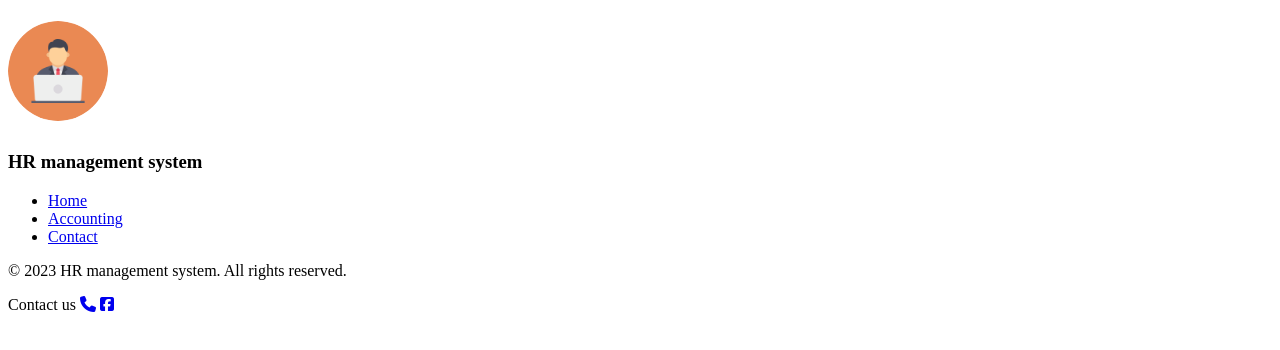
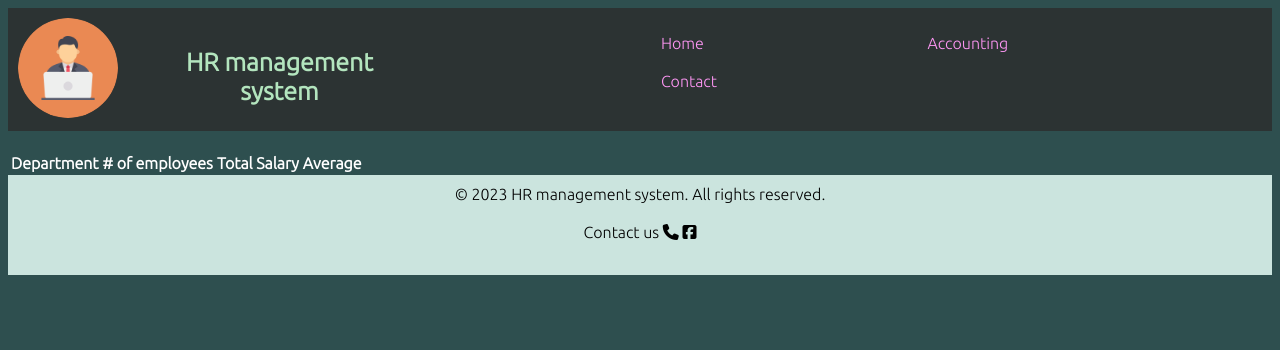
Before and after one commit to ammarAltarawneh/HR-management-system, a plain HTML site: page accounting.html in a window 1280 px wide. Drawn offline with Linux system fonts and the light colour scheme.

Commit message:
not completed

```diff
--- /dev/null
+++ b/CSS/accounting.css
@@ -0,0 +1,49 @@
+header {
+    display: flex;
+    background-color: #2C3333;
+    margin-bottom:20px ;
+}
+
+body {
+    font-family: 'Ubuntu', sans-serif;
+    background-color: #2E4F4F;
+    display: flex;
+    flex-direction: column;
+}
+
+nav ul li {
+    display: inline-block;
+    padding: 10px 10px;
+    margin-left: 200px;
+}
+
+a {
+    text-decoration: none;
+    color: rgb(255, 151, 245)
+}
+
+h1 {
+    margin-left: 40px;
+    font-size: 25px;
+    text-align: center;
+    margin-top: 40px;
+    color: #B3E5BE;
+}
+
+footer {
+
+    background-color:#CBE4DE;
+    height: 100px;
+}
+footer p {
+    text-align: center;
+    margin-top: 10px;
+}
+#contacts {
+    text-align: center;
+    margin-top: 20px;
+}
+
+#contLogo {
+    color: black;
+}
--- /dev/null
+++ b/J S/accounting.js
@@ -0,0 +1,63 @@
+'use strict';
+let allEmployees = [];
+function getAllEmployee(){
+    let jsonArr = localStorage.getItem('allEmployees');
+    let dataFromStorage = JSON.parse(jsonArr);
+    allEmployees = dataFromStorage;
+}
+
+
+function render(){
+
+    let tableEl = document.getElementById('table');
+
+    if(allEmployees == null){
+        allEmployees = [];
+     }
+
+     for(let i=0;i<allEmployees.length;i++){
+         let trEl1 = document.createElement('tr');
+         tableEl.appendChild(trEl1);
+
+         let tdEl1 = document.createElement('td');
+         tdEl1.textContent = allEmployees[i].department;
+         trEl1.appendChild(tdEl1)
+
+         let tdEl2 = document.createElement('td');
+         tdEl2.textContent = allEmployees[i].price;
+         trEl1.appendChild(tdEl2)
+
+         let tdEl3 = document.createElement('td');
+         tdEl3.textContent = allEmployees[i].isCold;
+         trEl1.appendChild(tdEl3)
+     }
+
+     let thEl = document.createElement('tr');
+     tableEl.appendChild(thEl);
+
+     let tdEl1 = document.createElement('th');
+     tdEl1.textContent = "Department";
+     thEl.appendChild(tdEl1);
+     tdEl1.setAttribute('style', 'color:white')
+
+     let tdEl2 = document.createElement('th');
+     tdEl2.textContent = "# of employees";
+     thEl.appendChild(tdEl2);
+     tdEl2.setAttribute('style', 'color:white')
+
+     let tdEl3 = document.createElement('th');
+     tdEl3.textContent = "Total Salary";
+     thEl.appendChild(tdEl3);
+     tdEl3.setAttribute('style', 'color:white')
+
+     let tdEl4 = document.createElement('th');
+     tdEl4.textContent = "Average";
+     thEl.appendChild(tdEl4);
+     tdEl4.setAttribute('style', 'color:white')
+
+
+    }
+
+    getAllEmployee()
+
+    render()
--- a/accounting.html
+++ b/accounting.html
@@ -1,16 +1,23 @@
 <!DOCTYPE html>
 <html lang="en">
+
 <head>
     <meta charset="UTF-8">
     <meta http-equiv="X-UA-Compatible" content="IE=edge">
     <meta name="viewport" content="width=device-width, initial-scale=1.0">
     <script src="https://kit.fontawesome.com/62d18b47ca.js" crossorigin="anonymous"></script>
+    <link rel="preconnect" href="https://fonts.googleapis.com">
+    <link rel="preconnect" href="https://fonts.gstatic.com" crossorigin>
+    <link href="https://fonts.googleapis.com/css2?family=Ubuntu:wght@300&display=swap" rel="stylesheet">
+    <link rel="stylesheet" href="./CSS/accounting.css">
     <title>Accounting</title>
 </head>
+
 <body>
     <header>
-        <h1><a href="#"><img src="./assets/hr management.png" alt="Logo" style="width: 100px; height: auto;  border-radius: 50%;"></a></h1>
-		<h3>HR management system</h3>
+        <h><a href="#"><img src="./assets/hr management.png" alt="Logo"
+                    style="width: 100px; height: auto;  border-radius: 50%; margin: 10%;"></a></h>
+        <h1>HR management system</h1>
         <nav>
             <ul>
                 <li><a href="./index.html">Home</a></li>
@@ -21,13 +28,18 @@
     </header>
     <main>
 
+        <table id="table"></table>
+        <script src="./J S/accounting.js"></script>
+
     </main>
     <footer>
         <p>&copy; 2023 HR management system. All rights reserved.</p>
-		<section><p2>Contact us</p2>
-            <a href="#"><i class="fa-solid fa-phone"></i></a>
-            <a href="#"><i class="fa-brands fa-square-facebook"></i></a>
+        <section id="contacts">
+            <p2>Contact us</p2>
+            <a href="#" id="contLogo"><i class="fa-solid fa-phone"></i></a>
+            <a href="#" id="contLogo"><i class="fa-brands fa-square-facebook"></i></a>
         </section>
     </footer>
 </body>
+
 </html>
```
Also changed, not shown: J S/app.js (+7 -2 lines). Lines whose indentation alone changed are shown as unchanged.
